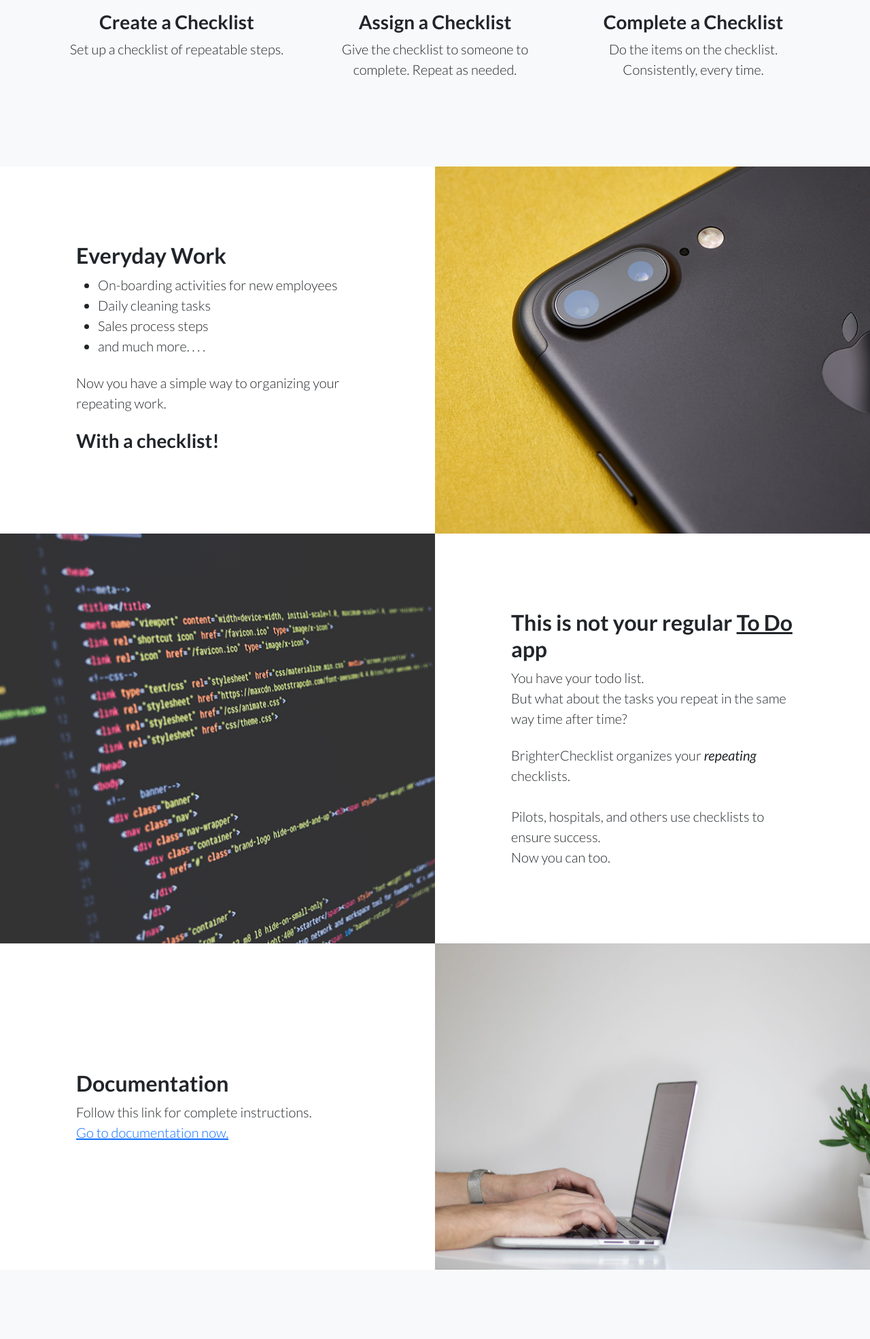
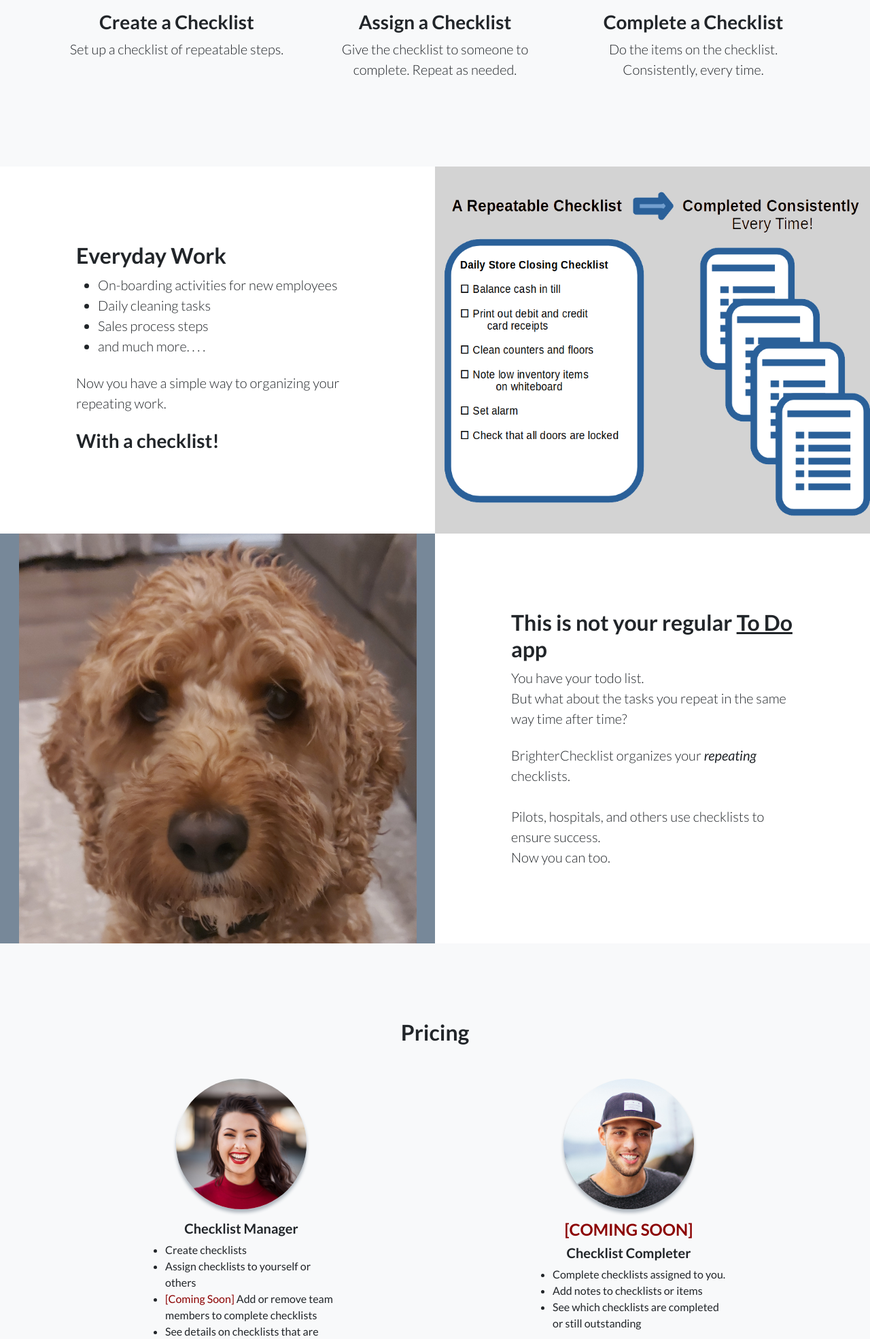
Before and after one commit to my443/brighterchecklist, a Django app: page / in a window 1280 px wide. Shown: the part 975-2945 px from the top of the page at 68% size. Run offline with Django 4.2, Linux system fonts and the light colour scheme; parts of the project's set-up code (start-up, migrations or seed data) failed here and were passed over; some libraries are stand-ins or nearby versions.

Commit message:
Main website graphics updated.

```diff
--- a/brighterchecklist/templates/website/index.html
+++ b/brighterchecklist/templates/website/index.html
@@ -105,10 +105,12 @@
             </div>
         </section>
         <!-- Image Showcases-->
-        <section class="showcase">
+        <div class="showcase">
             <div class="container-fluid p-0">
                 <div class="row g-0">
-                    <div class="col-lg-6 order-lg-2 text-white showcase-img" style="background-image: url('../../static/website_assets/assets/img/bg-showcase-1.jpg')"></div>
+                    <div class="col-lg-6 order-lg-2 text-white showcase-img" style="background:lightgrey;
+                    background-image: url('../../static/website_assets/assets/img/RepeatableChecklistGraphic.png');
+                    background-size: contain;background-repeat: no-repeat;background-position: center; "></div>
                     <div class="col-lg-6 order-lg-1 my-auto showcase-text">
                         <h2>Everyday Work</h2>
                         <ul class="lead mb-0">
@@ -124,7 +126,8 @@
                     </div>
                 </div>
                 <div class="row g-0">
-                    <div class="col-lg-6 text-white showcase-img" style="background-image: url('../../static/website_assets/assets/img/bg-showcase-2.jpg')"></div>
+                    <div class="col-lg-6 text-white showcase-img" style="background:lightslategray;background-image: url('../../static/website_assets/assets/img/moose_face.jpg');
+                                background-size: contain;background-repeat: no-repeat;background-position: center; "></div>
                     <div class="col-lg-6 my-auto showcase-text">
                         <h2>This is not your regular <u>To Do</u> app</h2>
                         <p class="lead mb-0">You have your todo list.<br> But what about the tasks you repeat in the same way time after time?</p><br>
@@ -133,15 +136,15 @@
                             <br>Now you can too. </p>
                     </div>
                 </div>
-                <div class="row g-0">
+                <div class="row g-0 d-none">
                     <div class="col-lg-6 order-lg-2 text-white showcase-img" style="background-image: url('../../static/website_assets/assets/img/bg-showcase-3.jpg')"></div>
                     <div class="col-lg-6 order-lg-1 my-auto showcase-text">
                         <h2>Documentation</h2>
-                        <p class="lead mb-0">Follow this link for complete instructions.<br><a href="" target="_blank">Go to documentation now.</a> </p>
+                        <p class="lead mb-0">Follow this link for complete instructions.<br><a href="" target="_blank">Go to documentation</a> </p>
                     </div>
                 </div>
             </div>
-        </section>
+        </div>
         <!-- Testimonials-->
         <section class="testimonials text-center bg-light">
             <div class="container">
@@ -154,7 +157,7 @@
                             <ul class="text-start">
                                 <li>Create checklists</li>
                                 <li>Assign checklists to yourself or others</li>
-                                <li>Add or remove team members (Checklist Completers)</li>
+                                <li><span style="color: darkred">[Coming Soon]</span> Add or remove team members to complete checklists</li>
                                 <li>See details on checklists that are completed</li>
                                 <li>Complete checklists assigned to you</li>
                                 <li>All features included in the <u>Checklist Completer</u> package</li>
@@ -169,6 +172,7 @@
                     <div class="col-lg-6">
                         <div class="testimonial-item mx-auto mb-5 mb-lg-0">
                             <img class="img-fluid rounded-circle mb-3" src="{% static 'website_assets/assets/img/testimonials-2.jpg' %}" alt="..." />
+                            <h4 style="color: darkred">[COMING SOON]</h4>
                             <h5>Checklist Completer</h5>
                             <ul class="text-start">
                                 <li>Complete checklists assigned to you.</li>
@@ -180,6 +184,8 @@
                             <p class="font-weight-light mb-0">Paid annually
                                 <br>
                                 <small><i>Cancel anytime</i></small></p>
+                            <br>
+                            <p style="color: darkred"><b>Individual <u>Checklist Completer</u> accounts will be available later in the BETA release.</b></p>
                         </div>
                         </div>
                     </div>
@@ -209,7 +215,7 @@
             </div>
         </section>
         <!-- Footer-->
-        <footer class="footer bg-light">
+        <footer class="footer bg-light d-none" >
             <div class="container">
                 <div class="row">
                     <div class="col-lg-6 h-100 text-center text-lg-start my-auto">
```
Also changed, not shown: brighterchecklist/static/website_assets/assets/img/RepeatableChecklistGraphic.png (added), brighterchecklist/static/website_assets/assets/img/bg-showcase-1-original.jpg (added), brighterchecklist/static/website_assets/assets/img/bg-showcase-1.jpg, brighterchecklist/static/website_assets/assets/img/moose_face.jpg (added), 1 other file.
